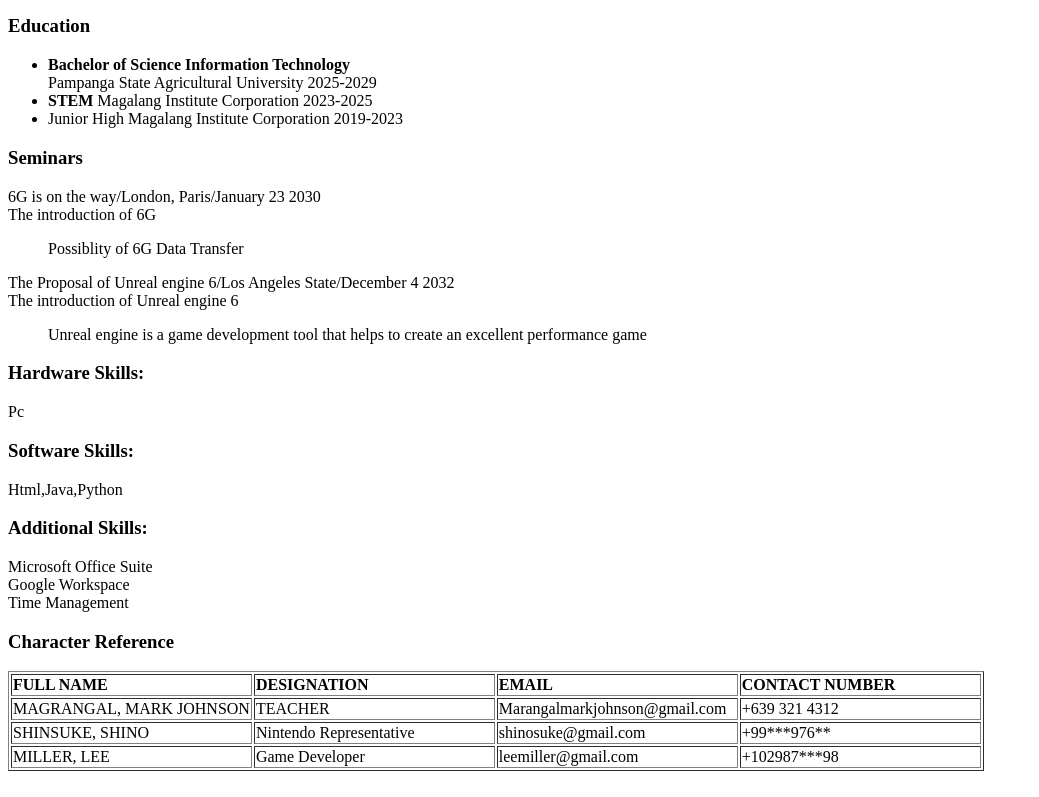
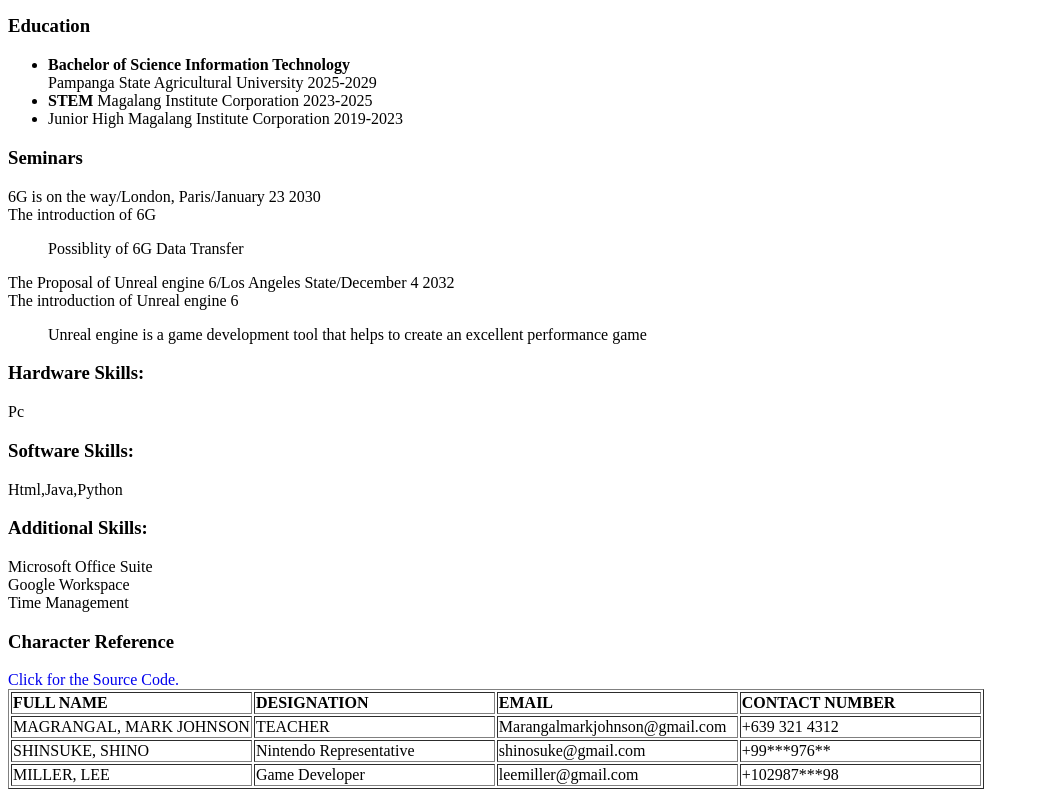
Before and after one commit to juztinrm-tech/wansiportfolio, a plain HTML site: page codes/Task_I/index.html in a window 1280 px wide. Shown: the part 472-1269 px from the top of the page, without its empty margins (0-1039 px from the left). Drawn offline with Linux system fonts and the light colour scheme.

Commit message:
Add source code link to index.html
Added a link to the source code at the end of the character reference table.

```diff
--- a/codes/Task_I/index.html
+++ b/codes/Task_I/index.html
@@ -76,7 +76,7 @@
       <td width="25%">+102987***98</td>
     </tr>
 
-
+    <a href="SourceCodeResume.png" style="text-decoration:none;">Click for the Source Code.</a>
   </table>
 </body>
 
```
